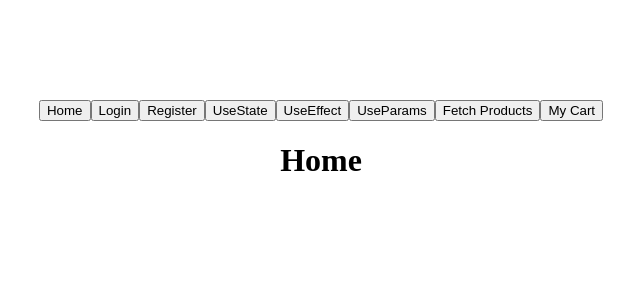
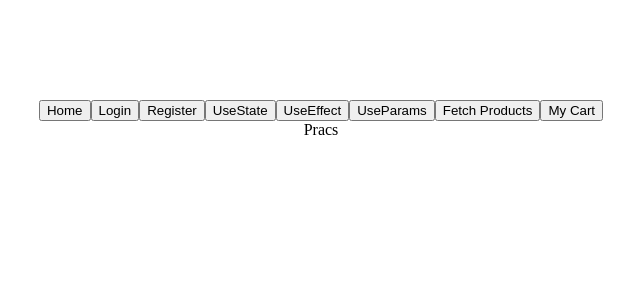
Before and after one commit to rdalvi1210/Awdiz_React, a React (Vite) app: page /prac in a window 1280 px wide. Before the commit this address led to /. Shown: the top 300 px of the page, without its empty margins (319-959 px from the left). Built offline with nearby package versions, Linux system fonts and the light colour scheme.

Commit message:
todays interview question solved

```diff
--- a/src/App.jsx
+++ b/src/App.jsx
@@ -1,5 +1,6 @@
 import { Route, Routes } from "react-router-dom";
 import Navbar from "./components/Navbar";
+import Prac from "./components/Prac";
 import Todos from "./components/Todos";
 import Productpage from "./pages/01-08/Productpage";
 import Useparams from "./pages/01-08/Useparams";
@@ -21,6 +22,7 @@ function App() {
       <Navbar />
       <Routes>
         <Route path="/" element={<Home />} />
+        <Route path="/prac" element={<Prac />} />
         <Route path="/login" element={<Login />} />
         <Route path="/register" element={<Register />} />
         <Route path="/register" element={<Register />} />
--- /dev/null
+++ b/src/components/Prac.jsx
@@ -0,0 +1,5 @@
+const Prac = () => {
+  return <div>Pracs</div>;
+};
+
+export default Prac;
```
